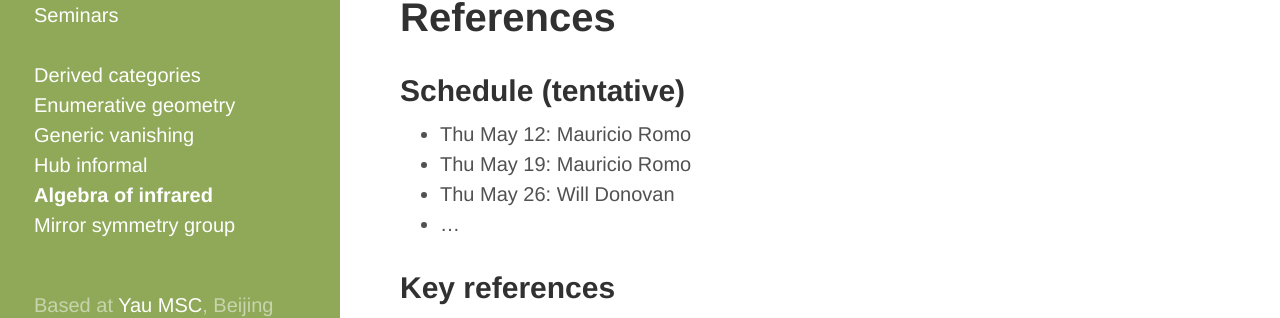
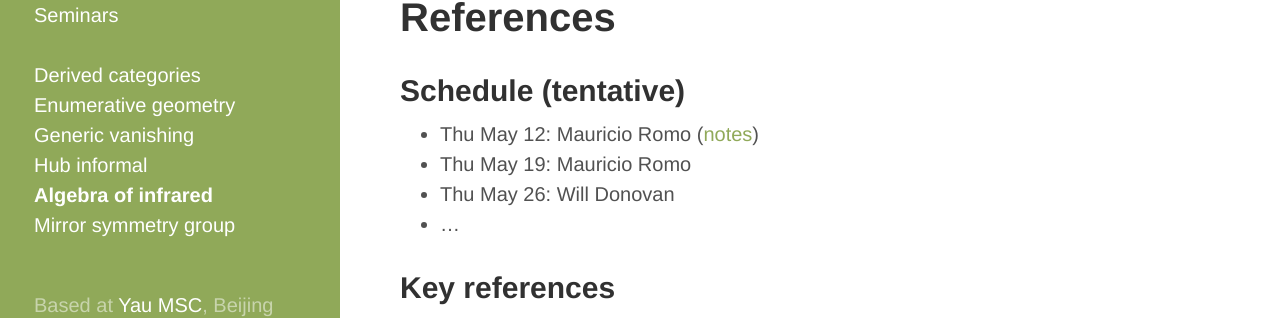
Before and after one commit to yau-msc-events/yau-msc-events.github.io, a Jekyll site: the page built from seminar-ir.md, in a window 1280 px wide and 900 px high. Shown: the part 375-693 px from the top of the window. Built offline with Jekyll 4.4.1, drawn with Linux system fonts in a browser that asks for light colours.

Commit message:
Update seminar-ir.md

```diff
--- a/seminar-ir.md
+++ b/seminar-ir.md
@@ -12,7 +12,7 @@ Organizers: Will Donovan, Mauricio Romo
 
 ## Schedule (tentative)
 
-* Thu May 12: Mauricio Romo
+* Thu May 12: Mauricio Romo ([notes](https://cloud.tsinghua.edu.cn/f/c728750c2adf43819fe9/?dl=1))
 * Thu May 19: Mauricio Romo
 * Thu May 26: Will Donovan
 * ...
```
